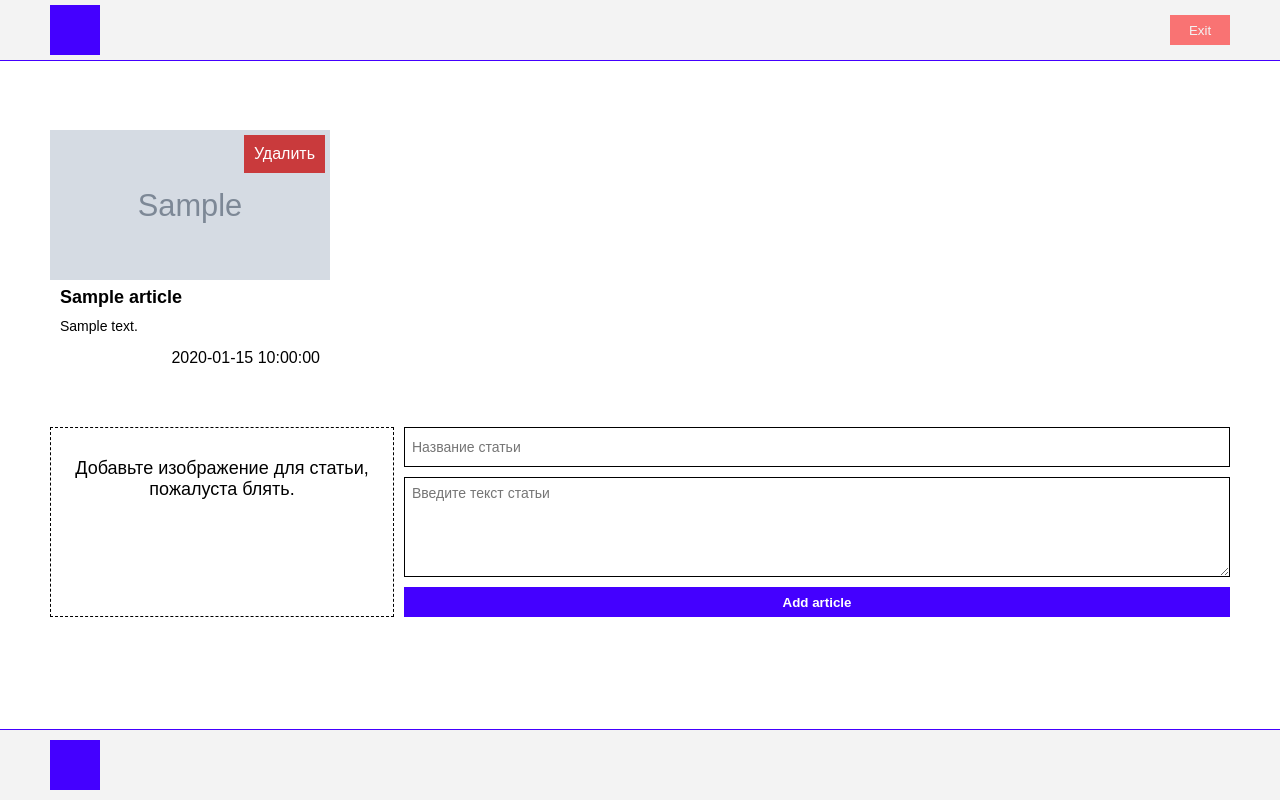
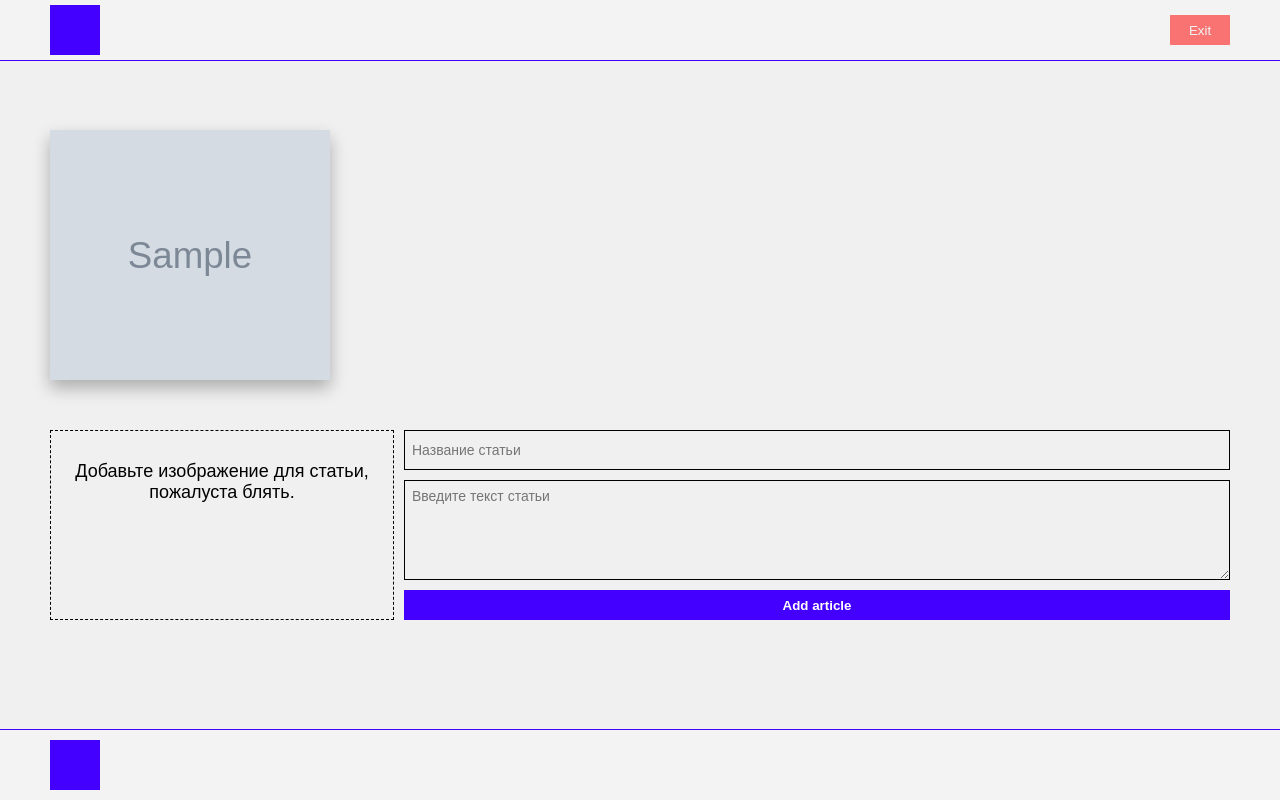
Before and after one commit to RenbyOli/PhP-AjaxJs, a PHP site: page / in a window 1280 px wide. Run offline with PHP 8.4, Linux system fonts and the light colour scheme; the visitor is signed in with stand-in values (Sample User, id 1); tables that the repository leaves empty or names only in its code hold one stand-in row (values such as "Sample post"); grey boxes marked "Sample" are stand-in pictures.

Commit message:
add article

```diff
--- a/css/style.css
+++ b/css/style.css
@@ -6,6 +6,7 @@
 
 body {
     font-family: sans-serif;
+    background-color: #f0f0f0;
 }
 
 .container {
@@ -132,38 +133,75 @@ body {
 }
 
 .article {
+    -webkit-perspective: 1000;
+    -moz-perspective: 1000;
+    -ms-perspective: 1000;
+    perspective: 1000;
+    -ms-transform: perspective(1000px);
+    -moz-transform: perspective(1000px);
     width: calc(25% - 20px);
     margin: 10px;
+    cursor: pointer;
+}
+
+.article:hover .article__front {
+    transform: rotateY(180deg);
+}
+
+.article:hover .article__back {
+    transform: rotateY(0deg);
+}
+
+.article__card {
+    height: 250px;
+    position: relative;
+    transition: cubic-bezier(0.68, -0.55, 0.265, 1.55) 0.45s;
+    transform-style: preserve-3d;
+}
+
+.article__front,
+.article__back {
+    position: absolute;
+    top: 0;
+    right: 0;
+    bottom: 0;
+    left: 0;
+    backface-visibility: hidden;
+    overflow: hidden;
+    transform-style: preserve-3d;
+    box-shadow: 0 8px 16px rgba(0, 0, 0, 0.281);
+    transition: cubic-bezier(0.68, -0.55, 0.265, 1.55) 0.45s;
+    -webkit-perspective: 1000;
+    -moz-perspective: 1000;
+    -ms-perspective: 1000;
+    perspective: 1000;
+    -ms-transform: perspective(1000px);
+    -moz-transform: perspective(1000px);
+}
+
+.article__front {
+    z-index: 0;
+    background-color: #fff;
+    background-size: cover;
+    background-position: center;
+}
+
+.article__back {
+    z-index: 2;
+    background-color: #fff;
+    transform: rotateY(180deg);
+    padding: 10px;
+    overflow: auto;
     display: flex;
     flex-direction: column;
-    padding: 10px;
-    cursor: pointer;
-    transition: cubic-bezier(0.68, -0.55, 0.265, 1.55) 0.2s;
-    position: relative;
 }
-
-.article:hover {
-    transform: scale(1.05);
-    box-shadow: 0 4px 14px rgba(66, 66, 66, 0.3);
-}
-
-.article__preview {
-    width: calc(100% + 20px);
-    height: 150px;
-    margin: -10px;
-    margin-bottom: 0;
-}
-
-.article__preview img {
-    width: 100%;
-    height: 100%;
-    object-fit: cover;
+.article__author {
+    font-size: 0.875rem;
 }
 
 .article__title {
     font-weight: 700;
-    font-size: 1.125rem;
-    margin-top: 7px;
+    font-size: 1.225rem;
 }
 
 .article__description {
@@ -176,19 +214,21 @@ body {
     margin-top: 15px;
 }
 
-.article_delete {
+.article__delete {
     position: absolute;
-    padding: 10px;
-    top: 5px;
-    right: 5px;
+    padding: 5px;
+    top: 0;
+    font-size: 14px;
+    right: 0;
     color: #fff;
     background-color: rgba(197, 0, 0, 0.733);
     cursor: pointer;
-    transition: linear 0.4s;
+    transition: linear 0.3s;
+    backface-visibility: hidden;
 }
 
 .article_delete:hover {
-    transform: rotate3d(0, 1, 0, 360deg);
+    background-color: rgba(197, 0, 0);
 }
 
 .add-article {
--- a/js/scripts.js
+++ b/js/scripts.js
@@ -91,14 +91,18 @@ if(formAddArticle !== null) {
         ajax('scripts/add_article.php', 'POST', addArtResult, formData);
 
         function addArtResult(result) {
-            location.reload();
+            if(result == 1) {
+                location.reload();
+            } else {
+                alert(result);
+            }
         }
     });
 }
 
 //Delete article
 
-let removeButtonArticle = document.querySelectorAll('.article_delete');
+let removeButtonArticle = document.querySelectorAll('.article__delete');
 
 removeButtonArticle.forEach((item, i) => {
     item.addEventListener('click', () => {
--- a/scripts/render_articles.php
+++ b/scripts/render_articles.php
@@ -12,18 +12,30 @@ echo '<div class="articles">';
 while ($row=mysqli_fetch_assoc($result_arr)) {
     if( isset($_SESSION["user_id"]) ) {
         echo '<div class="article" id="article_'.$row["article_id"].'">
-                <div class="article_delete" id="delete_article_'.$row["article_id"].'">Удалить</div>
-                <div class="article__preview"><img src="'.$row["article_image"].'" alt=""></div>
+                <div class="article__card">
+                    <div class="article__front" style="background-image:url('.$row["article_image"].')">
+                </div>
+                <div class="article__back">
+                    <div class="article__delete" id="delete_article_'.$row["article_id"].'">Удалить</div>
+                    <div class="article__author">'.$row["user_article"].'</div>
                     <div class="article__title">'.$row["article_title"].'</div>
                     <div class="article__description">'.$row["article_text"].'</div>
                     <div class="article__date">'.$row["article_date"].'</div>
+                </div>
+            </div>
         </div>';
     } else {
         echo '<div class="article" id="article_'.$row["article_id"].'">
-                <div class="article__preview"><img src="'.$row["article_image"].'" alt=""></div>
+                <div class="article__card">
+                    <div class="article__front" style="background-image:url('.$row["article_image"].')">
+                </div>
+                <div class="article__back">
+                    <div class="article__author">'.$row["user_article"].'</div>
                     <div class="article__title">'.$row["article_title"].'</div>
                     <div class="article__description">'.$row["article_text"].'</div>
                     <div class="article__date">'.$row["article_date"].'</div>
+                </div>
+            </div>
         </div>';
     }
 }
```
Also changed, not shown: scripts/add_article.php (+9 -3 lines), article/5IXd46jEytQ.jpg (added), article/les-1920x1080-zakat-20035.jpg (added). Lines whose indentation alone changed are shown as unchanged.
